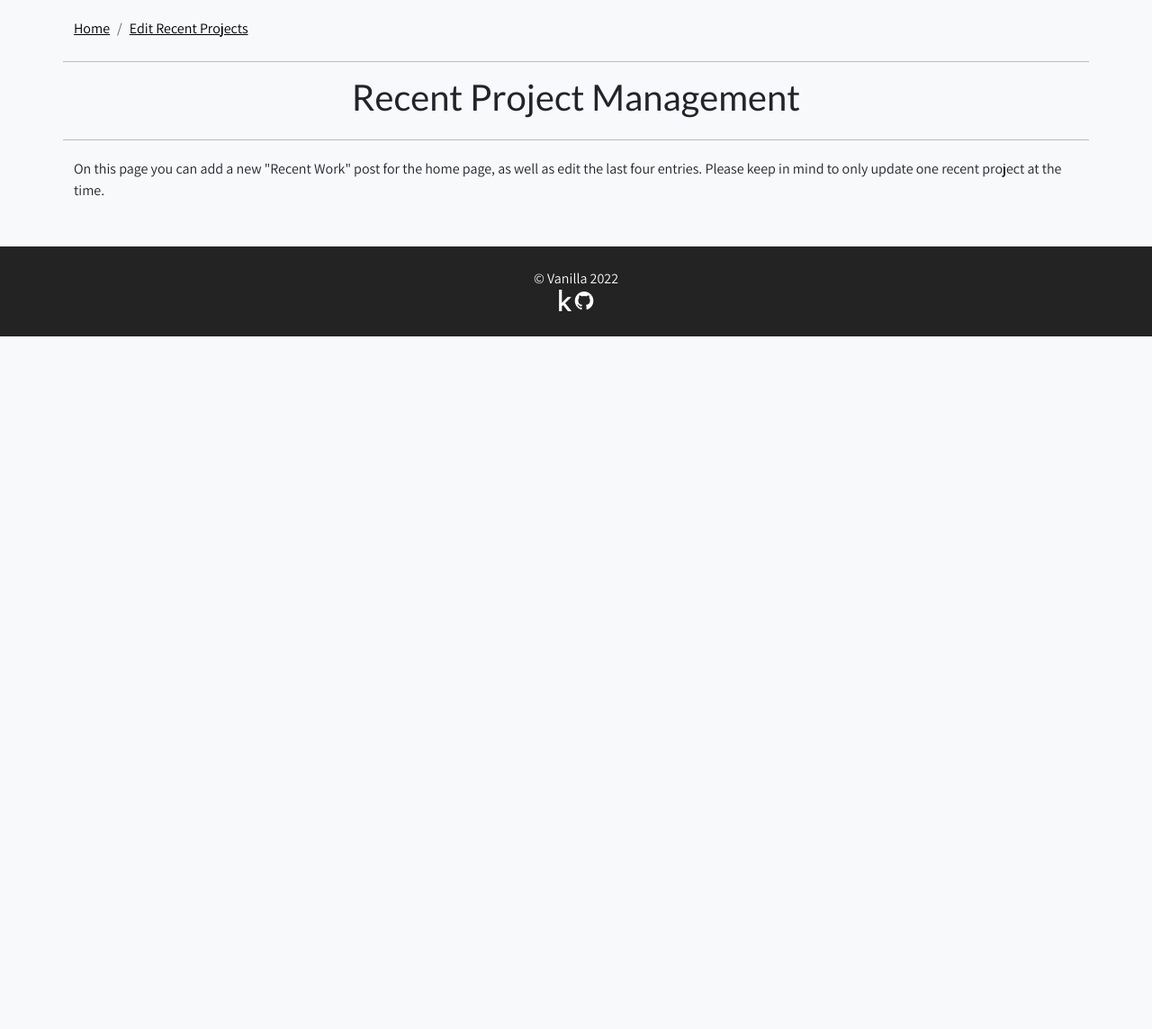
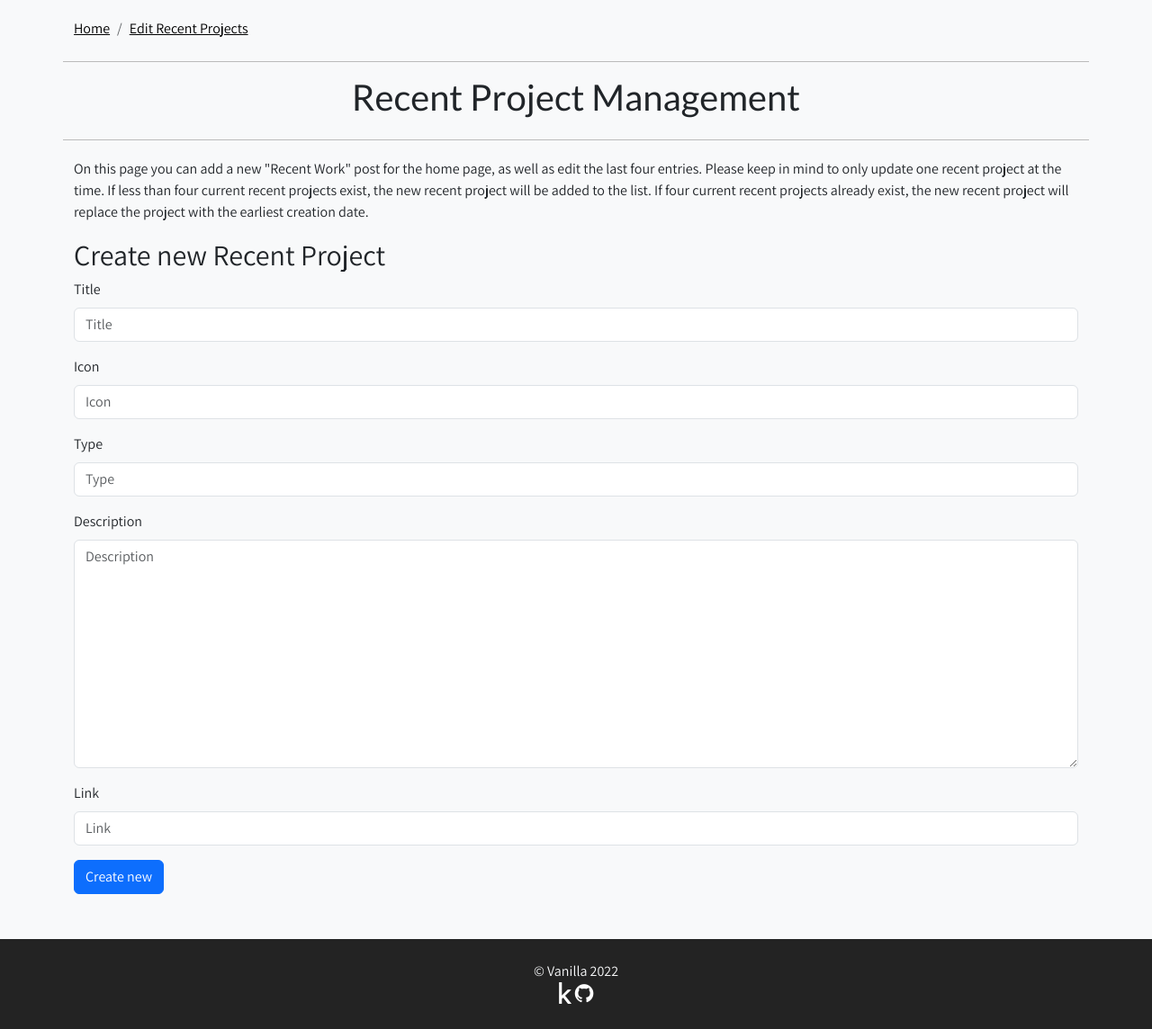
Before and after one commit to VanillaDevelop/VanillaDev, a Django app: page /recentprojects/ in a window 1280 px wide. Shown: the part 664-1808 px from the top of the page at 90% size. Before the commit the page ends 1038 px from the top, so only its background shows below. Run offline with Django 3.2, Linux system fonts and the light colour scheme; the visitor is signed in with stand-in values (Sample User, id 1); data that the repository does not hold is empty; some libraries are stand-ins or nearby versions.

Commit message:
Properly push out projects past the last four from the forms, add a form for creating a new recent project

```diff
--- a/vanilladev/home/templates/home/recentprojects.html
+++ b/vanilladev/home/templates/home/recentprojects.html
@@ -16,9 +16,21 @@
 </div>
 <div class="container">
     <p>On this page you can add a new "Recent Work" post for the home page, as well as edit the last four entries.
-        Please keep in mind to only update one recent project at the time.</p>
+        Please keep in mind to only update one recent project at the time. If less than four current recent projects
+        exist, the new recent project will be added to the list. If four current recent projects already exist, the new
+        recent project will replace the project with the earliest creation date. </p>
+
+    <h2>Create new Recent Project</h2>
+    <form action="" method="post">
+        {% csrf_token %}
+        {% bootstrap_form new %}
+        <button type="submit" class="btn btn-primary">
+            Create new
+        </button>
+    </form>
+
     {% for form in recent %}
-        <h2>Recent Project</h2>
+    <h2>Recent Project {{forloop.counter}}</h2>
     <form action="{% url 'home:recentprojects' form.0 %}" method="post">
         {% csrf_token %}
         {% bootstrap_form form.1 %}
--- a/vanilladev/home/views.py
+++ b/vanilladev/home/views.py
@@ -17,6 +17,11 @@ def recentprojects(request, id=None):
         if form.is_valid():
             form.save()
             return redirect('home:recentprojects')
+    elif request.method == 'POST':
+        form = RecentProjectForm(request.POST)
+        if form.is_valid():
+            form.save()
+            return redirect('home:recentprojects')
 
     #get the recent projects
     recent = list(RecentProject.objects.all())
@@ -25,4 +30,4 @@ def recentprojects(request, id=None):
     for project in recent[-4:]:
         forms.append((project.id, RecentProjectForm(instance=project)))
 
-    return render_mainpage(request, 'home/recentprojects.html', {"recent": forms})
+    return render_mainpage(request, 'home/recentprojects.html', {"recent": forms[::-1], "new": RecentProjectForm()})
```
Lines whose indentation alone changed are shown as unchanged.
